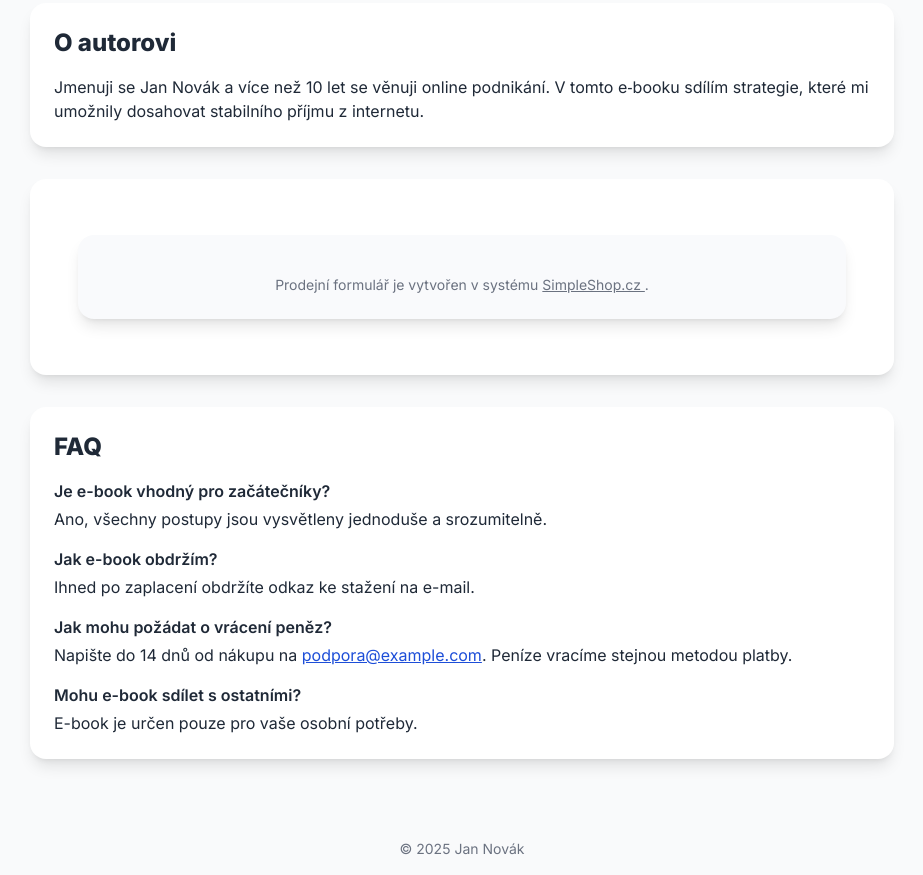
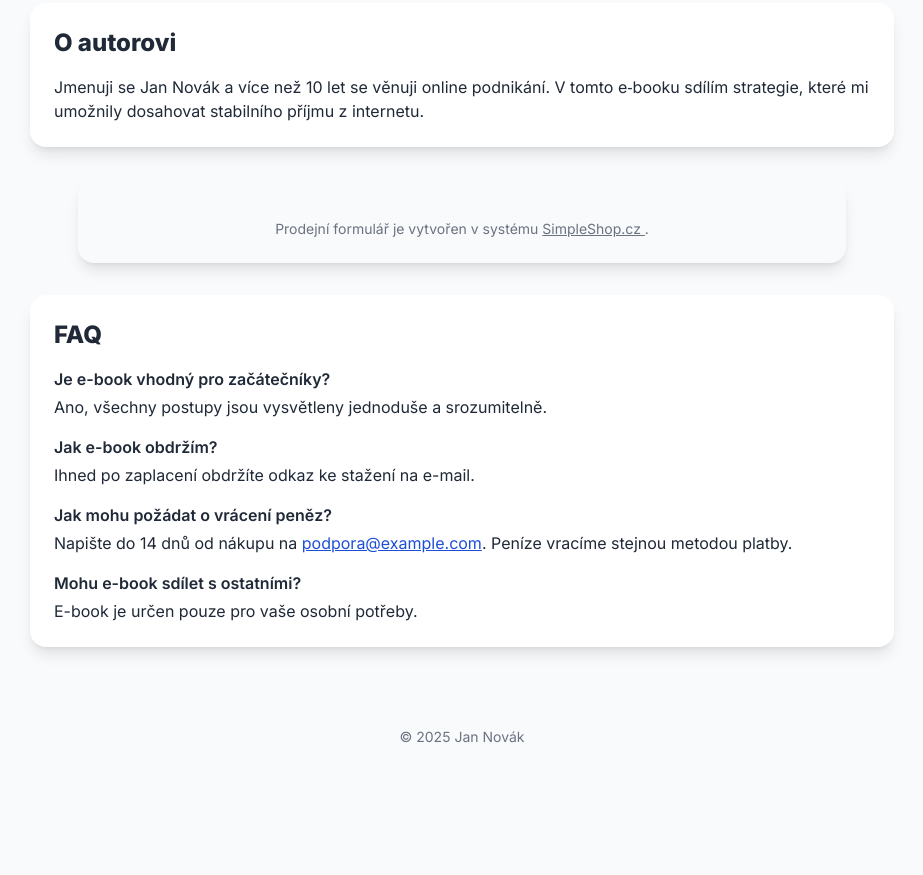
Before and after one commit to Michal789-cmd/E-book, a plain HTML site: page index.html in a window 1280 px wide. Shown: the part 1081-1956 px from the top of the page, without its empty margins (178-1101 px from the left). After the commit the page ends 1844 px from the top, so only its background shows below. Drawn offline with nearby package versions, Linux system fonts and the light colour scheme; a script that the page names is missing.

Commit message:
Update index.html

```diff
--- a/index.html
+++ b/index.html
@@ -78,7 +78,6 @@
       <h2 class="text-2xl font-bold mb-4">O autorovi</h2>
       <p>Jmenuji se Jan Novák a více než 10 let se věnuji online podnikání. V tomto e‑booku sdílím strategie, které mi umožnily dosahovat stabilního příjmu z internetu.</p>
     </section>
-  <section id="simpleshop" class="simpleshop bg-white p-6 rounded-2xl shadow-lg mb-8">
   <!-- www.SimpleShop.cz form#120968 start -->
 <div
   id="simpleshop"
@@ -119,7 +118,7 @@
 </script>
 <!-- www.SimpleShop.cz form#120968 end -->
 
-    </section>
+
     </div>
     <section id="faq" class="faq bg-white p-6 rounded-2xl shadow-lg">
       <h2 class="text-2xl font-bold mb-4">FAQ</h2>
```
